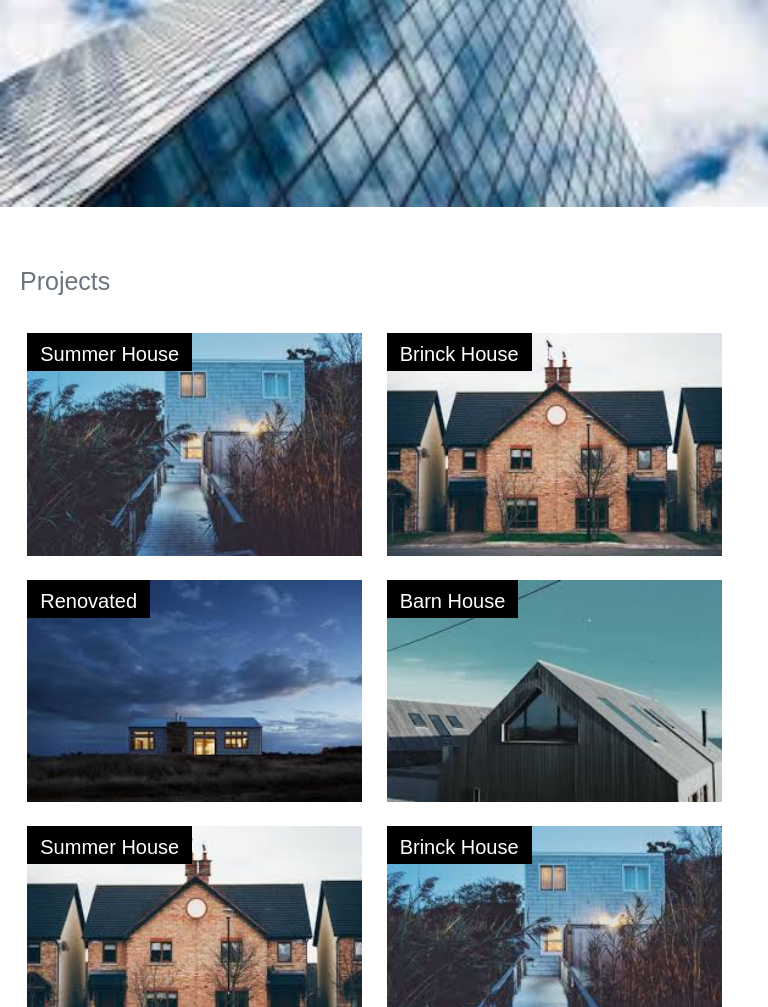
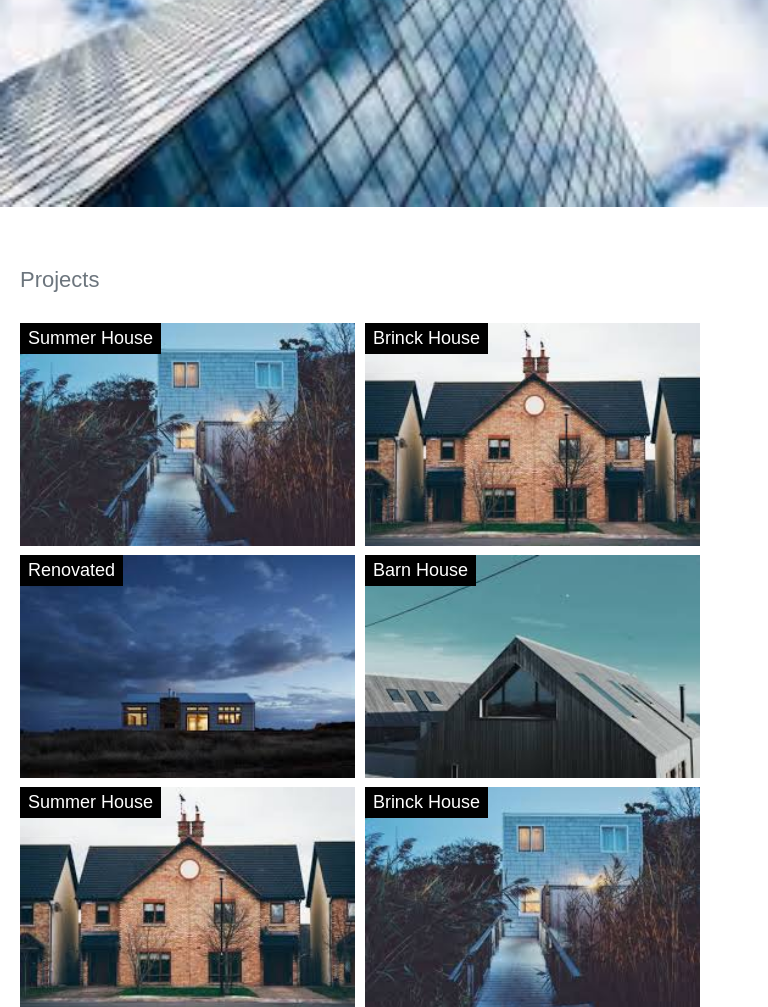
Before and after one commit to MaymonaObaid01/maymonaobaid01.github.io, a plain HTML site: page index.html in a window 768 px wide. Shown: the part 293-1300 px from the top of the page. Drawn offline with Linux system fonts and the light colour scheme.

Commit message:
Edit Projects section

```diff
--- a/assets/css/style.css
+++ b/assets/css/style.css
@@ -89,10 +89,10 @@ body {
 .projects .title {
   padding-top: 80px;
   margin-bottom: 50px;
-  text-align: left;
+  color: #6c757d;
   font-family: "Arial";
   font-size: 25px;
-  color: #6c757d;
+  text-align: left;
 }
 
 .projects .projectsItems {
@@ -102,11 +102,11 @@ body {
 
 .projects .card {
   position: relative;
-  text-align: center;
-  color: white;
   width: 22%;
   padding-right:20px ;
   padding-bottom: 10px;
+  color: white;
+  text-align: center;
 }
 
 .projects img {
@@ -117,8 +117,8 @@ body {
   position: absolute;
   top: 0px;
   left: 0px;
+  padding: 10px 13px 5px 13px ;
   background-color:black;
-  padding: 10px 13px 5px 13px ;
   font-size: 20px;
 }
 /* end projects section */
@@ -261,24 +261,19 @@ img {
   .projects .title {
     padding-top: 60px;
     margin-bottom: 30px;
-  }
-
-  .projects .title h2 {
     font-size: 22px;
   }
 
-  .projects .projectsItems .card {
+  .projects .card {
     width: 46%;
-    margin: 1%;
     padding-right: 10px;
     padding-bottom: 5px;
   }
 
-  .top-left {
+  .topLeft {
     padding: 5px 8px;
     font-size: 18px;
   }
-
   /* About section */
   .About {
     padding-top: 40px;
@@ -369,8 +364,8 @@ img {
 
   .projects .card {
     width: 100%;
+    padding: 7px;
     margin: 7px 0;
-    padding: 7px;
   }
 
   .topLeft {
```
